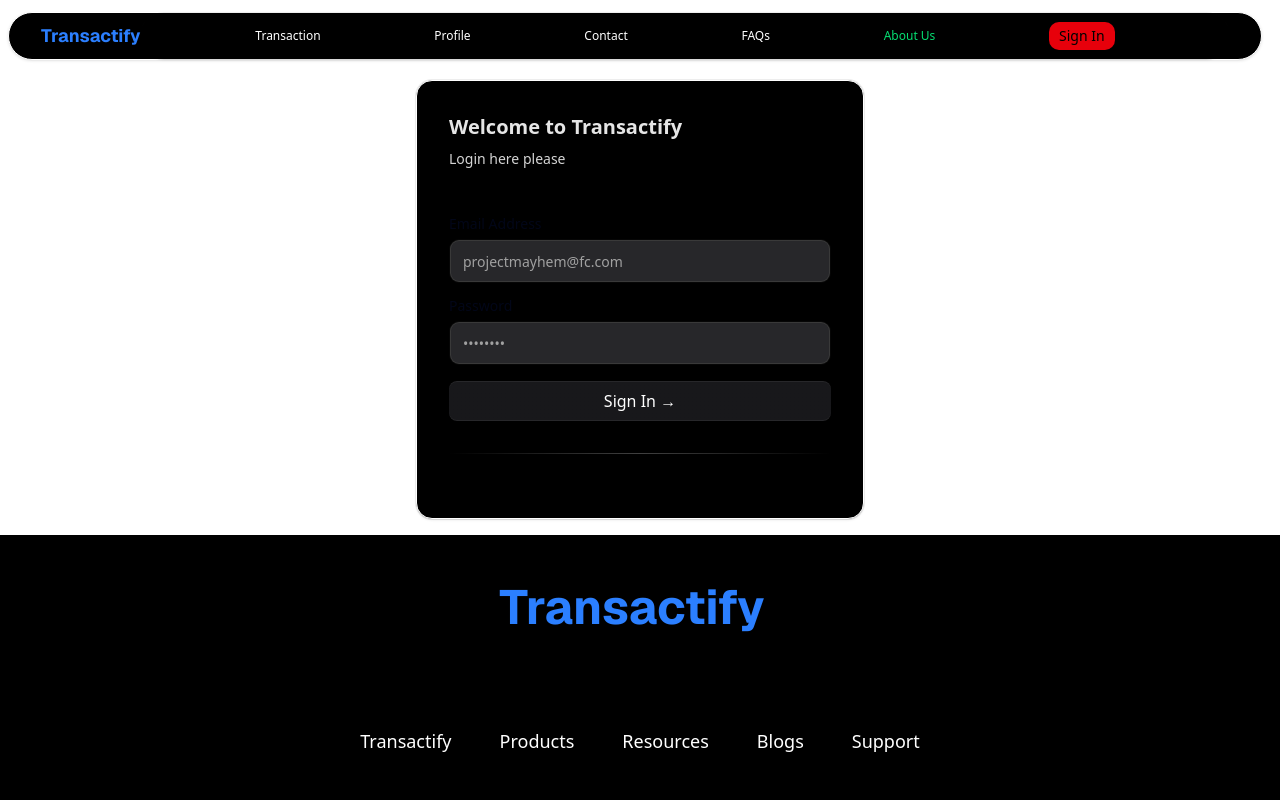
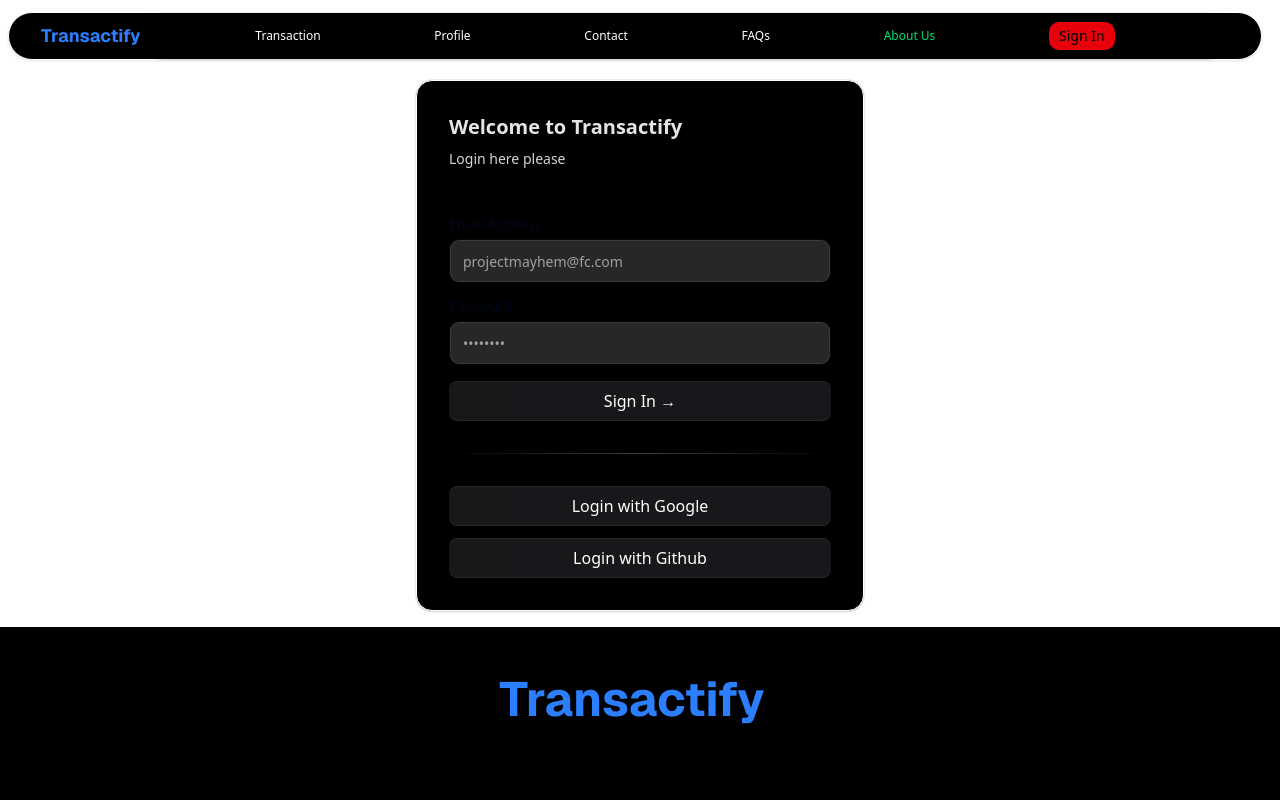
Before and after one commit to Webdev-Ishan/transactify, a Next.js app: page /signin in a window 1280 px wide. Shown: the top 800 px of the page. Built offline with nearby package versions, Linux system fonts and the light colour scheme; no server answers.

Commit message:
The signIn with google and github

```diff
--- a/app/page.tsx
+++ b/app/page.tsx
@@ -33,6 +33,7 @@ export default function Home() {
         </h1>
       </div>
       <InfiniteMovingCardsDemo />
+
     </div>
   );
 }
--- a/app/signin/page.tsx
+++ b/app/signin/page.tsx
@@ -8,6 +8,7 @@ import { useRouter } from "next/navigation";
 import { z } from "zod";
 import { useSession } from "next-auth/react";
 import { signIn } from "next-auth/react";
+
 const registerSchema = z.object({
   email: z.string().email("Invalid email address."),
   password: z.string().min(6, "Password must be at least 6 characters."),
@@ -112,6 +113,18 @@ export function SignupFormDemo() {
 
           <div className="my-8 h-[1px] w-full bg-gradient-to-r from-transparent via-neutral-300 to-transparent dark:via-neutral-700" />
         </form>
+        <button
+          className="group/btn relative transition duration-300 hover:shadow-blue-500 block h-10 w-full rounded-md bg-gradient-to-br from-black to-neutral-600 font-medium text-white shadow-[0px_1px_0px_0px_#ffffff40_inset,0px_-1px_0px_0px_#ffffff40_inset] dark:bg-zinc-800 dark:from-zinc-900 dark:to-zinc-900 dark:shadow-[0px_1px_0px_0px_#27272a_inset,0px_-1px_0px_0px_#27272a_inset]"
+          onClick={() => signIn("google",{callbackUrl:"/"})}
+        >
+           Login with Google
+        </button>
+        <button
+          className="group/btn mt-3 transition duration-300 hover:shadow-blue-500 relative block h-10 w-full rounded-md bg-gradient-to-br from-black to-neutral-600 font-medium text-white shadow-[0px_1px_0px_0px_#ffffff40_inset,0px_-1px_0px_0px_#ffffff40_inset] dark:bg-zinc-800 dark:from-zinc-900 dark:to-zinc-900 dark:shadow-[0px_1px_0px_0px_#27272a_inset,0px_-1px_0px_0px_#27272a_inset]"
+          onClick={() => signIn("github",{callbackUrl:"/"})}
+        >
+          Login with Github
+        </button>
       </div>
     </div>
   );
```
